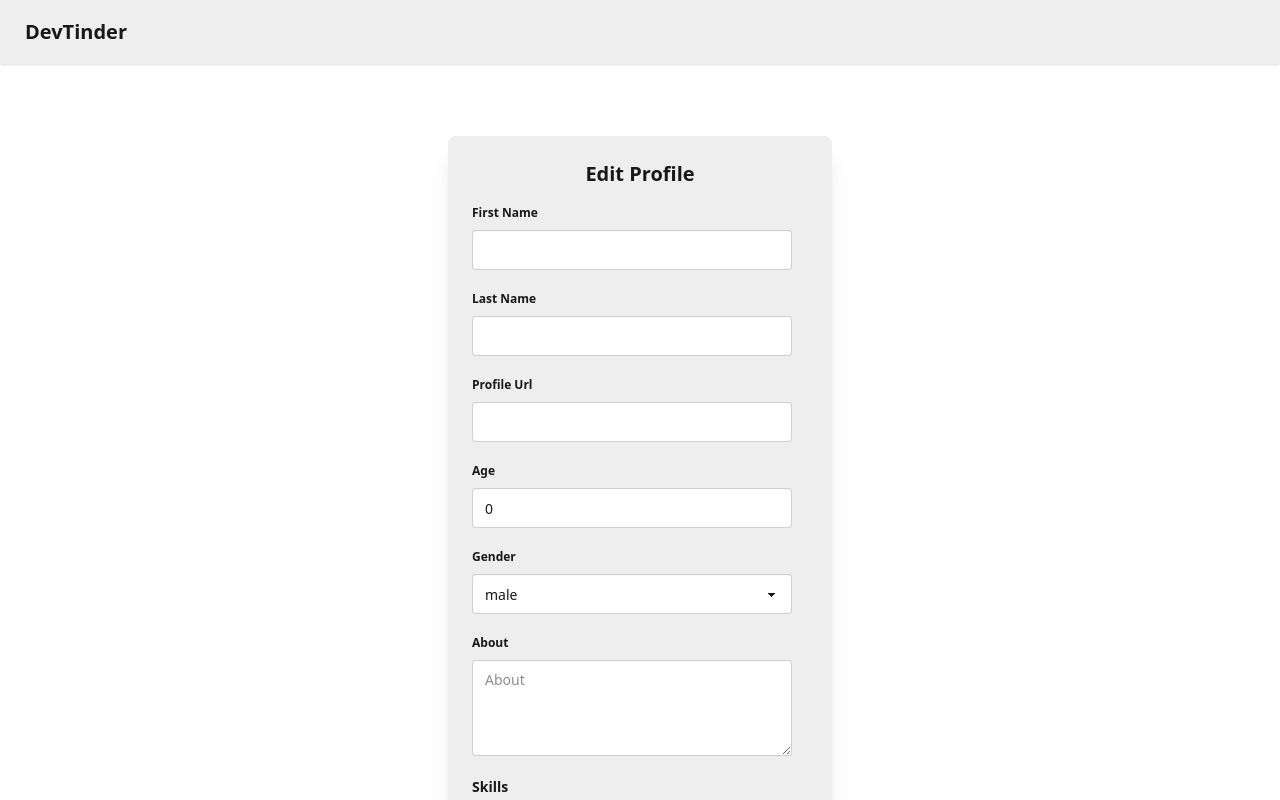
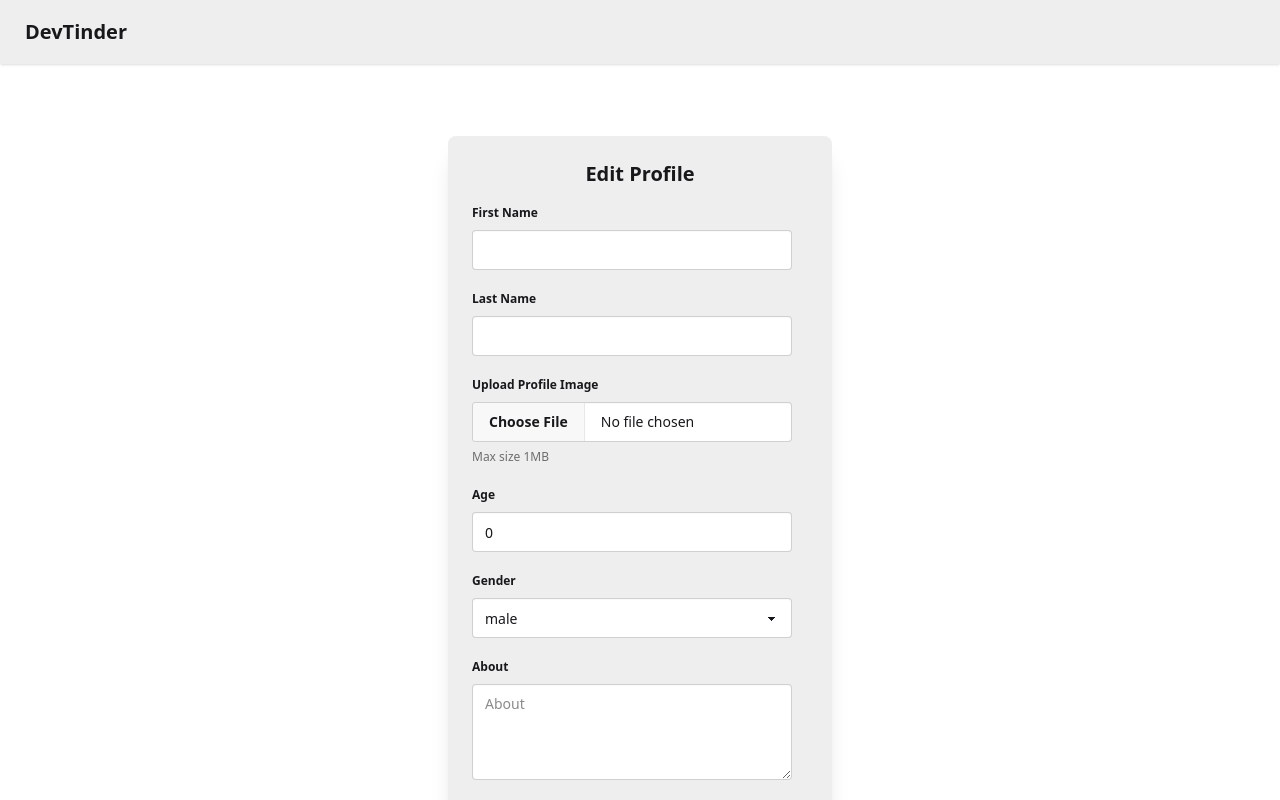
Before and after one commit to amanagrawal318/devTinder-web, a React (Vite) app: page /update-profile in a window 1280 px wide. Shown: the top 800 px of the page. Built offline with nearby package versions, Linux system fonts and the light colour scheme; no server answers.

Commit message:
Add profile image upload functionality to EditProfile component

```diff
--- a/src/components/EditProfile.tsx
+++ b/src/components/EditProfile.tsx
@@ -10,13 +10,13 @@ import { addUser } from "../store/userSlice";
 const EditProfile = () => {
   const user = useSelector((state: RootState) => state.user.data);
   const [showToast, setShowToast] = useState(false);
+  const [file, setFile] = useState<File | null>(null);
   const navigate = useNavigate();
   const dispatch = useDispatch();
   const [error, setError] = useState<string | null>(null);
   const [fieldValues, setFieldValues] = useState(() => ({
     firstName: user?.firstName ?? "",
     lastName: user?.lastName ?? "",
-    profileUrl: user?.profileUrl ?? "",
     age: user?.age ?? 0,
     gender: user?.gender ?? "male",
     about: user?.about ?? "",
@@ -27,6 +27,12 @@ const EditProfile = () => {
   const handleSaveProfile = async () => {
     try {
       setError(null);
+      if (file) {
+        const formData = new FormData();
+        formData.append("ProfileImage", file);
+        await handleUpload(formData);
+      }
+
       const response = await axios.patch(
         `${BASE_URL}/profile/edit`,
         fieldValues,
@@ -45,6 +51,31 @@ const EditProfile = () => {
       }
     } catch (err: any) {
       setError(err?.response?.data ?? "Failed to update profile");
+    }
+  };
+
+  const handleUpload = async (formData: FormData) => {
+    const res = await axios.post(
+      `${BASE_URL}/profile/upload-profile-image`,
+      formData,
+      {
+        headers: { "Content-Type": "multipart/form-data" },
+        withCredentials: true,
+      }
+    );
+    return res;
+  };
+
+  const handleFileChange = async (e: React.ChangeEvent<HTMLInputElement>) => {
+    if (e.target.files && e.target.files[0]) {
+      const uploadedFile = e.target.files[0];
+      if (uploadedFile && uploadedFile.size > 1024 * 1024) {
+        alert("File size should be less than 1MB");
+        return;
+      }
+      setFile(uploadedFile);
+    } else {
+      setFile(null);
     }
   };
 
@@ -76,15 +107,14 @@ const EditProfile = () => {
             />
           </fieldset>
           <fieldset className="fieldset">
-            <legend className="fieldset-legend">Profile Url</legend>
+            <legend className="fieldset-legend">Upload Profile Image</legend>
             <input
-              type="text"
-              className="input"
-              value={fieldValues.profileUrl}
-              onChange={(e) =>
-                setFieldValues({ ...fieldValues, profileUrl: e.target.value })
-              }
+              type="file"
+              className="file-input"
+              onChange={handleFileChange}
+              accept="image/*"
             />
+            <label className="label">Max size 1MB</label>
           </fieldset>
           <fieldset className="fieldset">
             <legend className="fieldset-legend">Age</legend>
@@ -103,7 +133,7 @@ const EditProfile = () => {
               className="select"
               value={fieldValues.gender}
               onChange={(e) =>
-                setFieldValues({ ...fieldValues, gender: e.target.value })
+                setFieldValues({ ...fieldValues, gender: e.target.value as "male" | "female" | "other" })
               }
             >
               <option value="male">male</option>
```
